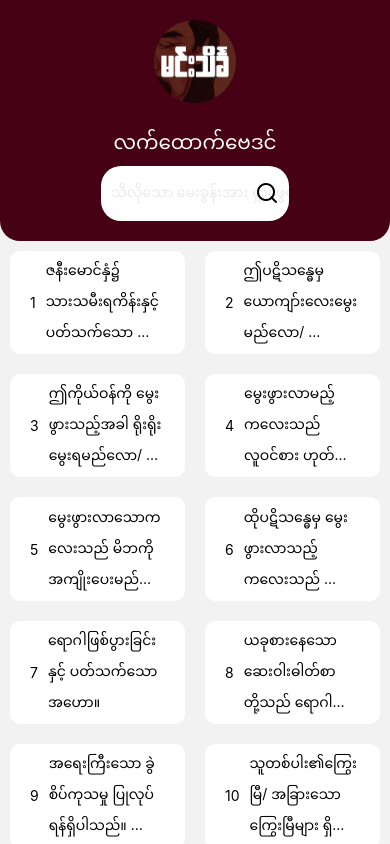
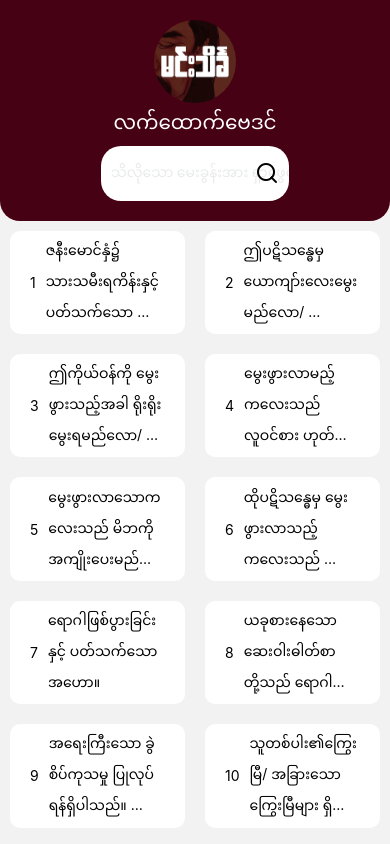
Before and after one commit to akm-coding/bay-din, a React Native app: screen / in a window 390 px wide. Shown: the top 844 px of the page. Built offline with nearby package versions, Linux system fonts and the light colour scheme.

Commit message:
modify answer result modal

```diff
--- a/src/components/answer-result-modal/AnswerResultModal.jsx
+++ b/src/components/answer-result-modal/AnswerResultModal.jsx
@@ -29,7 +29,7 @@ const styles = StyleSheet.create({
     backgroundColor: '#FFFFFF',
     borderRadius: 20,
     width: '100%',
-    height: moderateScale(200, 0.3),
+    height: moderateScale(250, 0.3),
     alignItems: 'center',
     justifyContent: 'space-between',
     paddingTop: 20,
--- a/src/pages/home/Home.jsx
+++ b/src/pages/home/Home.jsx
@@ -113,7 +113,6 @@ const styles = StyleSheet.create({
     color: '#fff',
     fontFamily: Fonts.bold,
     fontSize: 20,
-    paddingTop: 20,
   },
   searchContainer: {
     borderRadius: 20,
```
